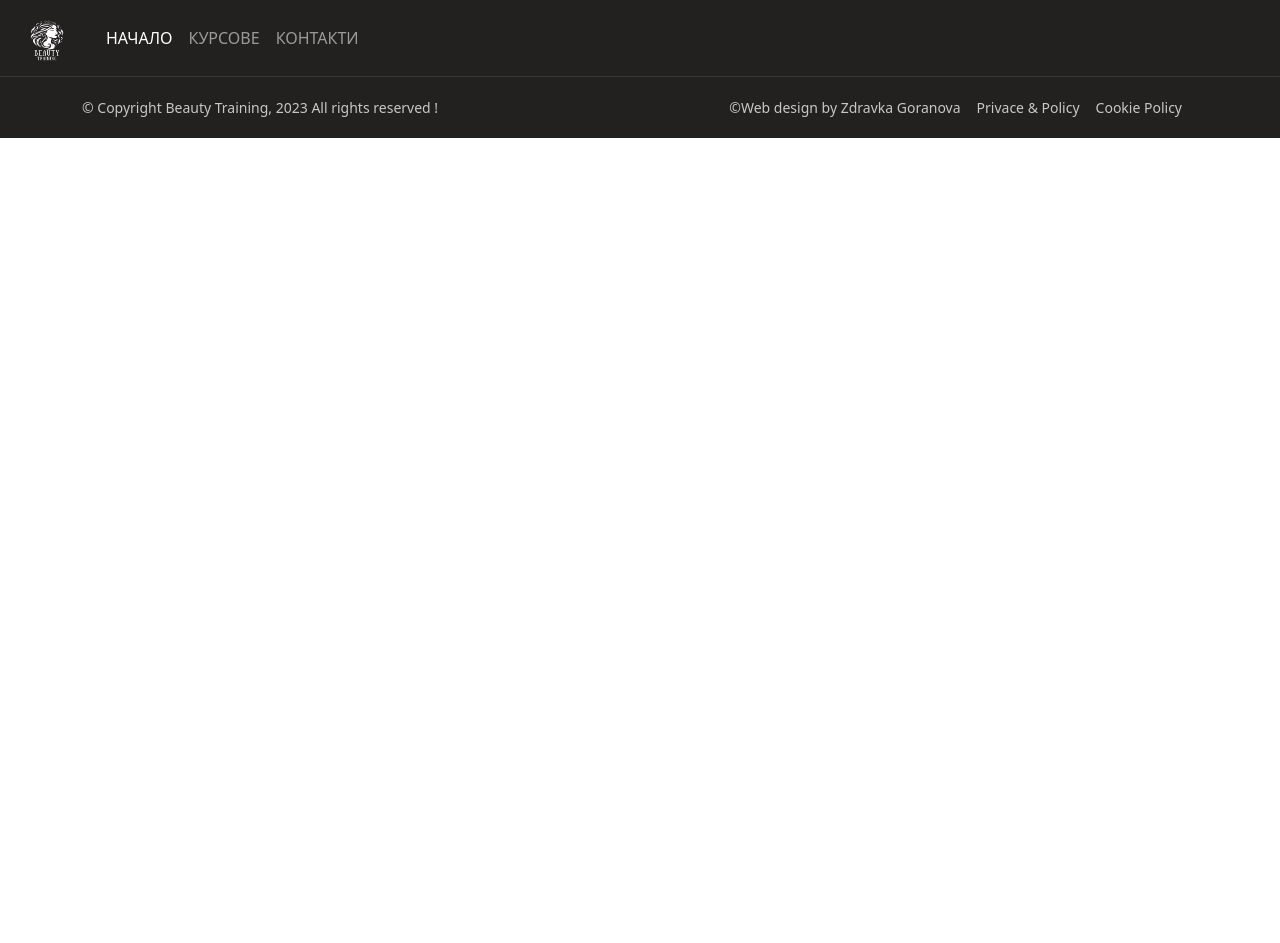
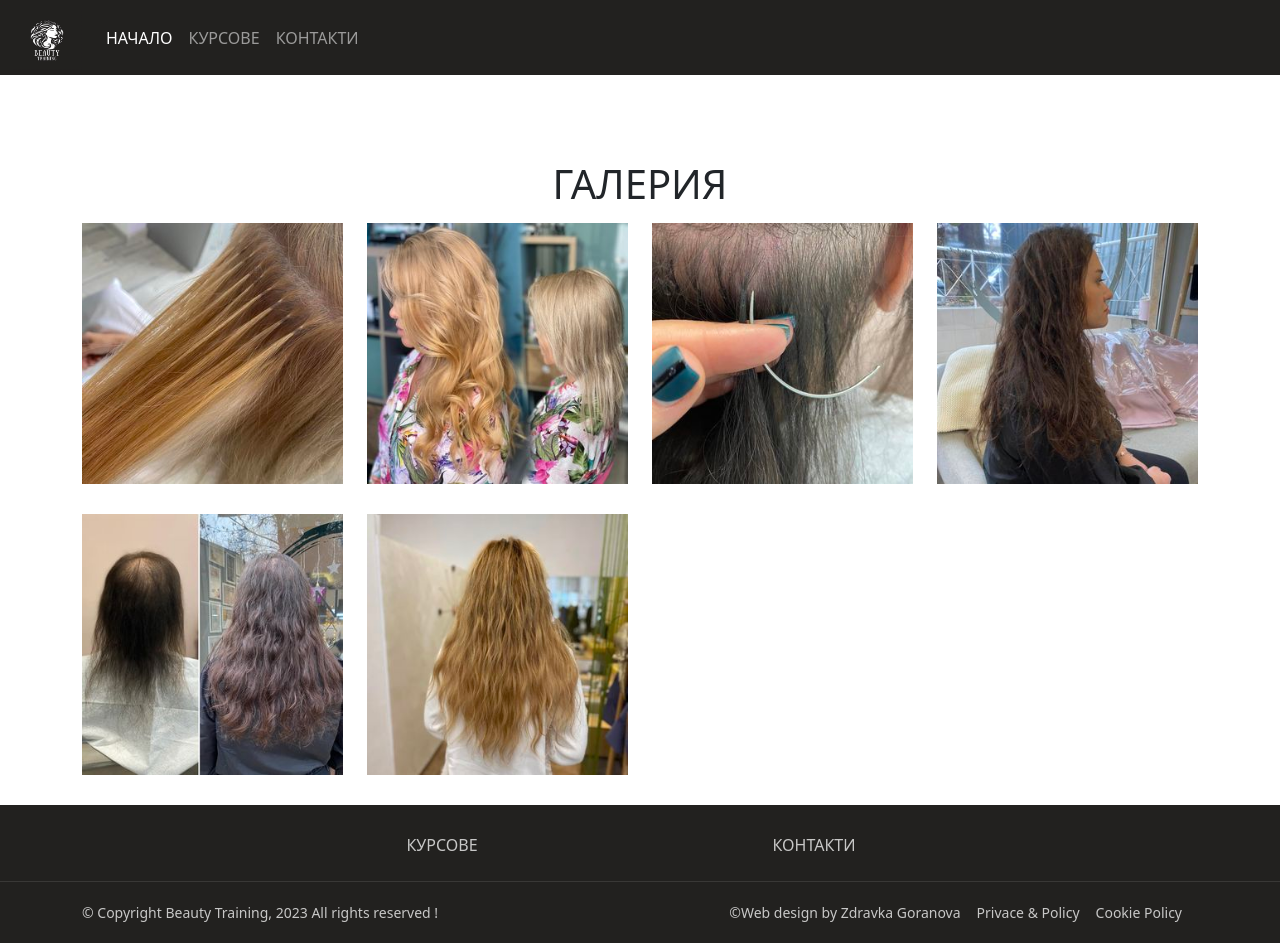
Before and after one commit to ZdravkaGoranova/Beauty-Traiding, an Angular app: page /keratinousKichuras/gallery in a window 1280 px wide. Before the commit this address led to /. Before the commit the page ends 800 px from the top, so only its background shows below. Built offline with nearby package versions, Linux system fonts and the light colour scheme.

Commit message:
ROUTES: keratinousKichuras-gallery CHANGES: add keratinousKichuras-gallery  TIME*: 0h05m

```diff
--- a/src/app/keratinous/keratinous.component.html
+++ b/src/app/keratinous/keratinous.component.html
@@ -37,7 +37,7 @@
                         <div class="sosmed-horizontal pt-3 pb-3">
 
                             <button type="button" class="btn btn-outline-dark">
-                                <a class="btn-link" href="manicure/gallery">Галерия</a>
+                                <a class="btn-link" href="keratinousKichuras/gallery">Галерия</a>
                             </button>
 
                         </div>
@@ -78,7 +78,7 @@
                                         <button class="btn btn-social "><a
                                                 href="https://www.instagram.com/ani.kara.permanent/?igsh=MWFscDg5eGs5ZDY2MQ%3D%3D"><i
                                                     class="fa fa-instagram"></i></a></button>
-                                        <button class="btn btn-social "><a href="manicure/gallery"><i
+                                        <button class="btn btn-social "><a href="keratinousKichuras/gallery"><i
                                                     class="fa fa-image"></i></a></button>
 
                                     </div>
--- /dev/null
+++ b/src/app/permanent-keratinousp-gallery/permanent-keratinousp-gallery.component.css
@@ -0,0 +1,102 @@
+body{margin-top:20px;}
+
+.margin30 {
+    margin-bottom: 30px;
+}
+
+.item-img-wrap {
+    position: relative;
+    text-align: center;
+    overflow: hidden;
+}
+
+.item-img-wrap img {
+    -moz-transition: all 200ms linear;
+    -o-transition: all 200ms linear;
+    -webkit-transition: all 200ms linear;
+    transition: all 200ms linear;
+    width: 100%;
+}
+
+/************************image hover effect*******************/
+.item-img-wrap {
+  position: relative;
+  text-align: center;
+  overflow: hidden;
+}
+
+.item-img-wrap img {
+  -moz-transition: all 200ms linear;
+  -o-transition: all 200ms linear;
+  -webkit-transition: all 200ms linear;
+  transition: all 200ms linear;
+  width: 100%;
+}
+
+.item-img-overlay {
+  position: absolute;
+  width: 100%;
+  height: 100%;
+  left: 0;
+  top: 0;
+}
+
+.item-img-overlay span {
+  width: 100%;
+  height: 100%;
+  position: absolute;
+  top: 0;
+  left: 0;
+  background: url(http://bootstraplovers.com/templates/assan-2.2/main-template/img/plus.png) no-repeat center center rgba(0, 0, 0, 0.7);
+  -ms-filter: "progid:DXImageTransform.Microsoft.Alpha(Opacity=0)";
+  filter: alpha(opacity=0);
+  opacity: 0;
+  -moz-transition: opacity 250ms linear;
+  -o-transition: opacity 250ms linear;
+  -webkit-transition: opacity 250ms linear;
+  transition: opacity 250ms linear;
+}
+
+.item-img-wrap:hover .item-img-overlay span {
+  opacity: 1;
+}
+
+.item-img-wrap:hover img {
+  -moz-transform: scale(1.1);
+  -o-transform: scale(1.1);
+  -ms-transform: scale(1.1);
+  -webkit-transform: scale(1.1);
+  transform: scale(1.1);
+}
+
+
+/*************pagination***********/
+.gallery-bottom .pagination {
+  margin-top: 0px;
+}
+
+.pagination > li > a, .pagination > li > span {
+  background-color: #ccc;
+  padding: 3px 9px;
+  color: #fff;
+  border: 0px;
+}
+
+.pagination > li > a {
+  margin-right: 5px;
+}
+
+.pagination > .active > a, .pagination > .active > span, .pagination > .active > a:hover, .pagination > .active > span:hover, .pagination > .active > a:focus, .pagination > .active > span:focus {
+  background-color: #32c5d2;
+}
+.container{
+    padding-top: 10rem;
+}
+.section-title h2 {
+    font-size: 40px;
+    font-weight: 500;
+    margin-top: 0;
+    position: relative;
+    text-transform: capitalize;
+    margin-bottom: 15px;
+}
--- /dev/null
+++ b/src/app/permanent-keratinousp-gallery/permanent-keratinousp-gallery.component.html
@@ -0,0 +1,80 @@
+<div class="container">
+    <div class="section-title text-center">
+        <h2>ГАЛЕРИЯ</h2>
+
+    </div>
+    <div class="row">
+        <div class="col-md-12">
+            <div id="grid" class="row">
+                <div class="mix col-sm-3 page1 page4 margin30">
+                    <div class="item-img-wrap ">
+                        <img src="assets/image/373015824_3562594924023789_2256708762245459365_n.jpg" class="img-responsive" alt="workimg">
+
+                    </div>
+
+                </div>
+                <div class="mix col-sm-3 page2 page3 margin30">
+                    <div class="item-img-wrap ">
+                        <img src="assets/image/398687893_3599339263682688_1164232177902543333_n.jpg" class="img-responsive" alt="workimg">
+
+                    </div>
+
+                </div>
+                <div class="mix col-sm-3  page3 page2 margin30 ">
+                    <div class="item-img-wrap ">
+                        <img src="assets/image/316950433_3364692940480656_3047887788745650302_n.jpg" class="img-responsive" alt="workimg">
+
+                    </div>
+
+                </div>
+                <div class="mix col-sm-3  page4 margin30">
+                    <div class="item-img-wrap ">
+                        <img src="assets/image/318094661_3364692920480658_6701809698941346173_n.jpg" class="img-responsive" alt="workimg">
+
+                    </div>
+
+                </div>
+
+                <div class="mix col-sm-3  page4 margin30">
+                    <div class="item-img-wrap ">
+                        <img src="assets/image/318100048_3364692903813993_6706953022584973662_n.jpg" class="img-responsive" alt="workimg">
+
+                    </div>
+
+                </div>
+                <div class="mix col-sm-3  page4 margin30">
+                    <div class="item-img-wrap ">
+                        <img src="assets/image/332737800_508666128132214_1452332281986871168_n.jpg" class="img-responsive" alt="workimg">
+
+                    </div>
+
+                </div>
+
+            </div><!--grid-->
+        </div>
+    </div>
+    <!-- <div class="row gallery-bottom">
+        <div class="col-sm-6">
+            <ul class="pagination">
+                <li>
+                    <a href="#" aria-label="Previous">
+                        <span aria-hidden="true">«</span>
+                    </a>
+                </li>
+                <li class="active"><a href="#">1</a></li>
+                <li><a href="#">2</a></li>
+                <li><a href="#">3</a></li>
+                <li><a href="#">4</a></li>
+                <li><a href="#">5</a></li>
+                <li>
+                    <a href="#" aria-label="Next">
+                        <span aria-hidden="true">»</span>
+                    </a>
+                </li>
+            </ul>
+        </div>
+        <div class="col-sm-6 text-right">
+            <em>Displaying 1 to 8 (of 100 posts)</em>
+        </div>
+    </div> -->
+</div>
--- a/src/app/tiles/tiles.component.html
+++ b/src/app/tiles/tiles.component.html
@@ -45,7 +45,7 @@
                         <div class="sosmed-horizontal pt-3 pb-3">
 
                             <button type="button" class="btn btn-outline-dark">
-                                <a class="btn-link" href="manicure/gallery">Галерия</a>
+                                <a class="btn-link" href="tiles/gallery">Галерия</a>
                             </button>
 
                         </div>
@@ -84,7 +84,7 @@
 
                                         <button class="btn btn-social "><a href="https://www.instagram.com/sshameless0/?igsh=OTF4NnRxbnJ3bWRi"><i
                                             class="fa fa-instagram"></i></a></button>
-                                        <button class="btn btn-social "><a href="manicure/gallery"><i
+                                        <button class="btn btn-social "><a href="tiles/gallery"><i
                                             class="fa fa-image"></i></a></button>
 
                                     </div>
```
Also changed, not shown: src/app/app.routes.ts (+7 -0 lines), src/app/permanent-keratinousp-gallery/permanent-keratinousp-gallery.component.ts (added, +12 -0 lines), 1 other file (tests, documents, lock files or other folders).
